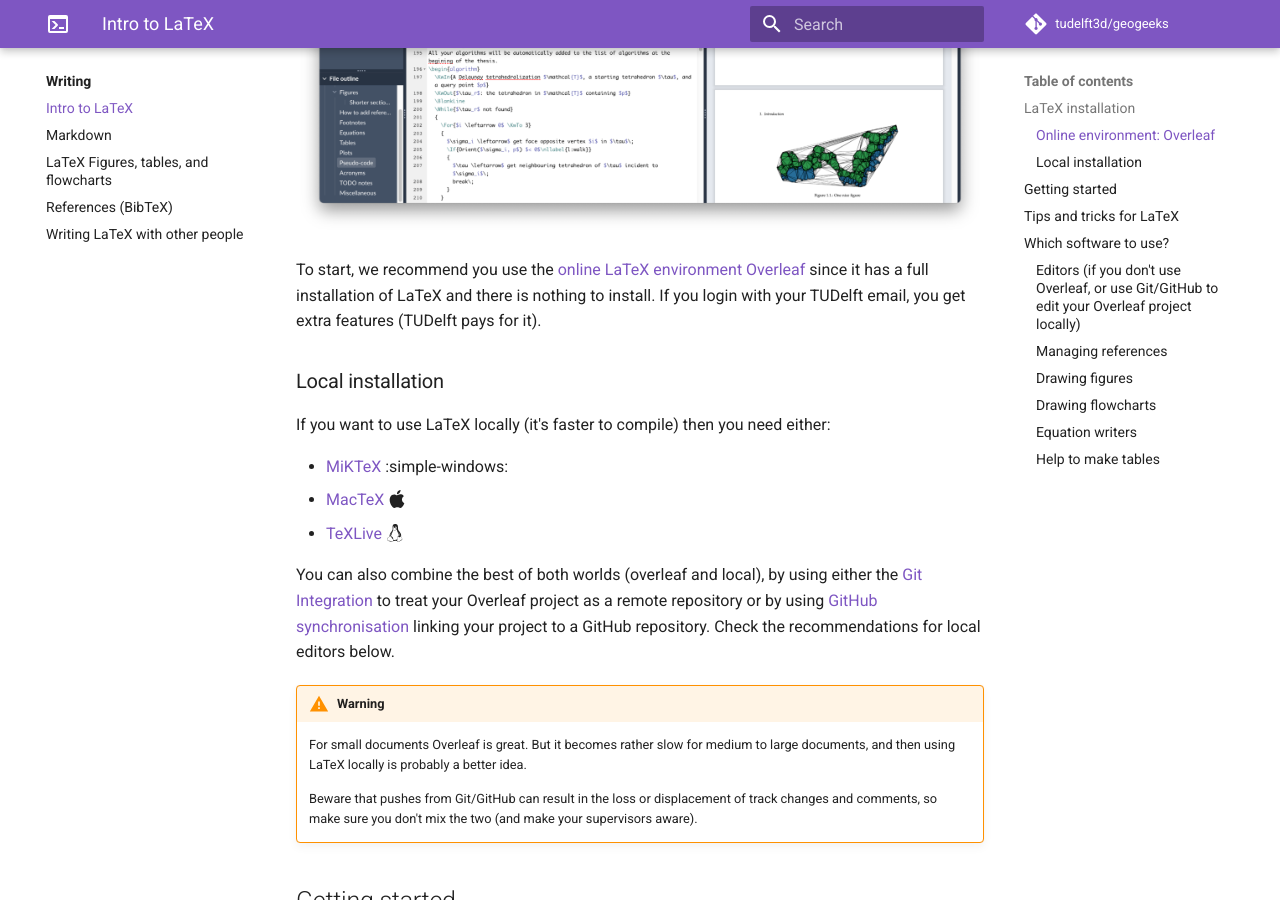
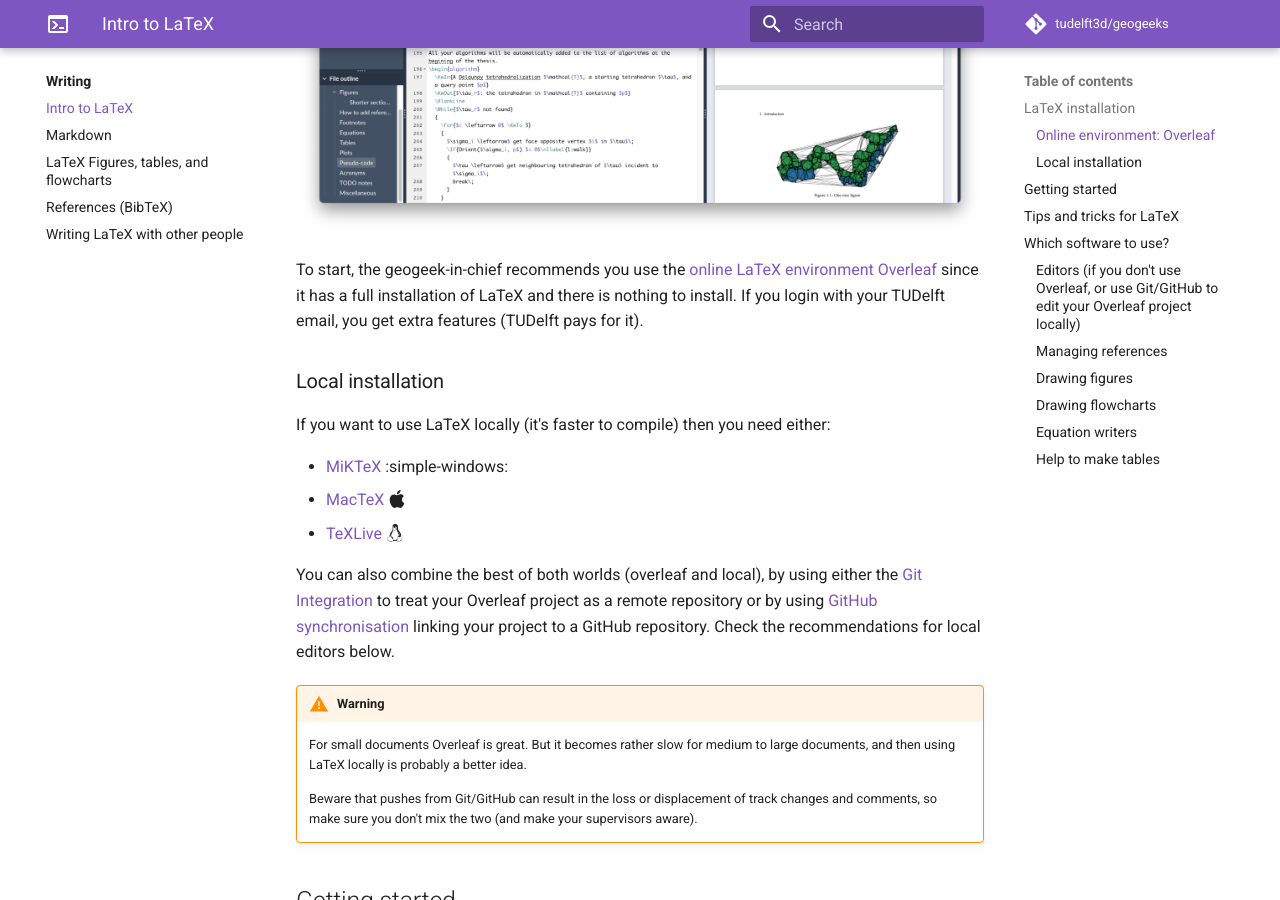
Before and after one commit to tudelft3d/geogeeks, an MkDocs documentation site: the page built from docs/writing/latexintro.md, in a window 1280 px wide and 900 px high, scrolled down 580 px. Built offline with MkDocs 1.6.1 and Material for MkDocs 9.7.7, drawn with Linux system fonts in a browser that asks for light colours; comment, search, counter and statistics services are not loaded.

Commit message:
Some fix

```diff
--- a/docs/writing/latexintro.md
+++ b/docs/writing/latexintro.md
@@ -8,7 +8,7 @@
 
 [![](img/overleaf.png)](https://overleaf.com)
 
-To start, we recommend you use the [online LaTeX environment Overleaf](https://www.overleaf.com) since it has a full installation of LaTeX and there is nothing to install.
+To start, the geogeek-in-chief recommends you use the [online LaTeX environment Overleaf](https://www.overleaf.com) since it has a full installation of LaTeX and there is nothing to install.
 If you login with your TUDelft email, you get extra features (TUDelft pays for it).
 
 ### Local installation
```
